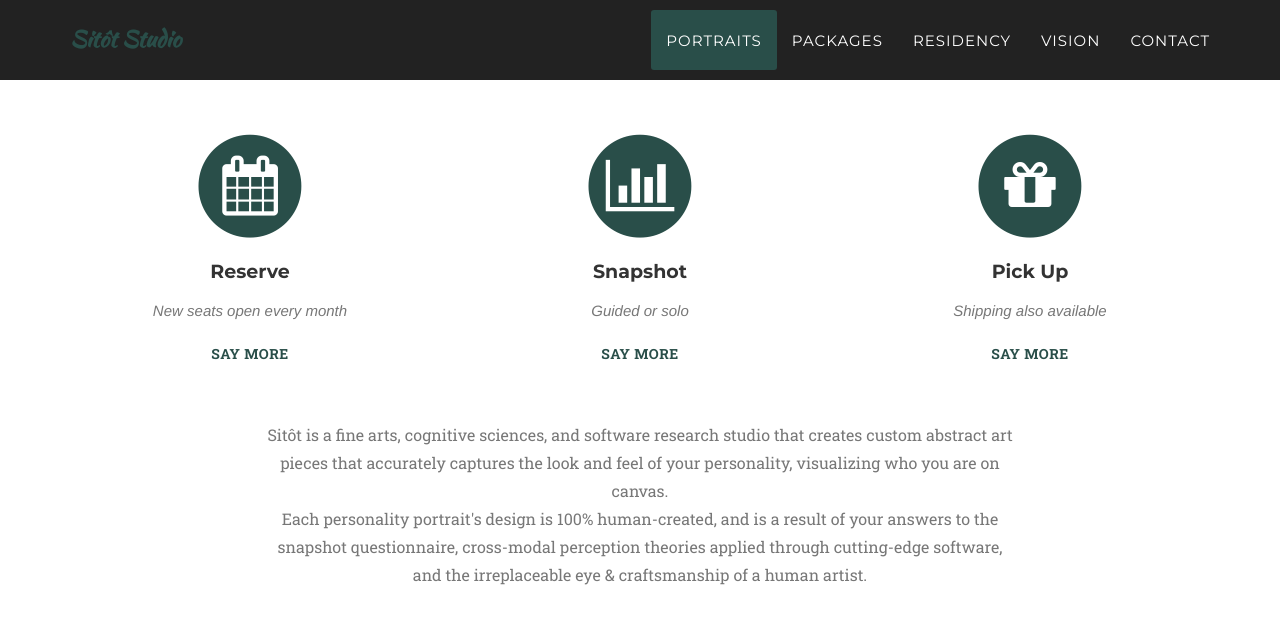
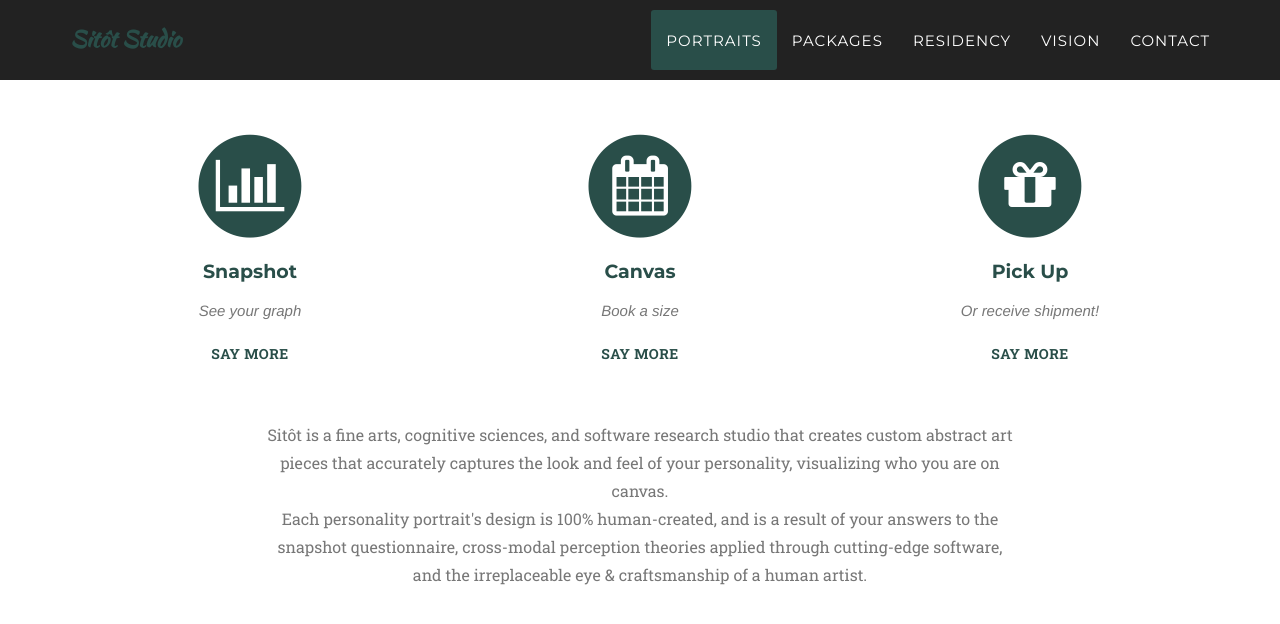
Before and after one commit to sitotstudio/sitotstudio.github.io, a Jekyll site: the page built from index.html, in a window 1280 px wide and 900 px high, scrolled down 1013 px. Shown: the top 624 px of the window. Built offline with Jekyll 4.4.1, drawn with Linux system fonts in a browser that asks for light colours; some web fonts are replaced.

Commit message:
Add links to order instructions

```diff
--- a/_includes/services.html
+++ b/_includes/services.html
@@ -7,43 +7,46 @@
                     <h3 class="section-subheading text-muted">Grab the studio's main offering in 3 simple steps</h3>
                 </div>
             </div>
+
             <div class="row text-center">
+                <div class="col-md-4 service-item">
+                    <span class="fa-stack fa-4x">
+                        <a href="https://sitot.ca/snapshot"><i class="fa fa-circle fa-stack-2x text-primary"></i>
+                        <i class="fa fa-bar-chart fa-stack-1x fa-inverse"></i></a>
+                    </span>
+                    <a href="https://sitot.ca/snapshot"><h4 class="service-heading">Snapshot</h4></a>
+                    <p class="service-subtitle text-muted">See your graph</p>
+                    <p class="service-description text-muted">
+                        We manually write a short description of each result email we send, so please allow 24 hours to receive yours!<br>
+                        Sitôt's snapshot questionnaire captures who you are at a moment in time, since, like our physical body, our thoughts are also expected to change and grow with time.<br><br>
+                        The snapshot questionnaire consists of 60 questions we wrote that build an understanding of you; how you perceive yourself, how you portray yourself to others, how others perceive you, how you want to be perceived, how much your environment influences you, and additional questions derived from CPAI traits. Your responses create a bar chart that describes your personality in visual language, forming your visual descriptor profile.<br>
+                    </p>
+                    <a href="#" class="toggle-description">Say more</a>
+                </div>
                 <div class="col-md-4 service-item">
                     <span class="fa-stack fa-4x">
                         <a href="https://ko-fi.com/sitotstudio"><i class="fa fa-circle fa-stack-2x text-primary"></i>
                         <i class="fa fa-calendar fa-stack-1x fa-inverse"></i></a>
                     </span>
-                    <h4 class="service-heading">Reserve</h4>
-                    <p class="service-subtitle text-muted">New seats open every month</p>
+                    <a href="https://ko-fi.com/sitotstudio"><h4 class="service-heading">Canvas</h4></a>
+                    <p class="service-subtitle text-muted">Book a size</p>
                     <p class="service-description text-muted">
                         The artworks produced at Sitôt are all individually hand-painted using professional gallery-grade archival acrylics, on 100% cotton canvases, hand-stretched over frames made of locally-sourced wood from the pacific northwest.<br><br>
-                        Due to the intricate manual work needed for every piece, limited seats are available every month to ensure the design and execution quality of all portraits meets studio standards. If you have timing constraints, we will do our best to accommodate.<br>
+                        We have three default sizes to choose from, with prices ranging from 450CAD to 6200CAD. You can book through our ko-fi shop our through payment links in your snapshot results email!<br>
+                        Custom sizes are available as well, please email us at info@sitot.ca for a quote!<br>
                     </p>
                     <a href="#" class="toggle-description">Say more</a>
                 </div>
                 <div class="col-md-4 service-item">
                     <span class="fa-stack fa-4x">
-                        <a href="https://sitot.ca/snapshot"><i class="fa fa-circle fa-stack-2x text-primary"></i>
-                        <i class="fa fa-bar-chart fa-stack-1x fa-inverse"></i></a>
+                        <a href="https://maps.app.goo.gl/sFSpj8ogZPjCeKHc8?g_st=ic"><i class="fa fa-circle fa-stack-2x text-primary"></i>
+                        <i class="fa fa-gift fa-stack-1x fa-inverse"></i></a>
                     </span>
-                    <h4 class="service-heading">Snapshot</h4>
-                    <p class="service-subtitle text-muted">Guided or solo</p>
+                    <a href="https://maps.app.goo.gl/sFSpj8ogZPjCeKHc8?g_st=ic"><h4 class="service-heading">Pick Up</h4></a>
+                    <p class="service-subtitle text-muted">Or receive shipment!</p>
                     <p class="service-description text-muted">
-                        Sitôt's 20-minute snapshot questionnaire captures who you are at a moment in time, since, like our physical body, our thoughts are also expected to change and grow with time.<br><br>
-                        The snapshot questionnaire consists of 60 questions that build an understanding of you; how you perceive yourself, how you portray yourself to others, how others perceive you, how you want to be perceived, how much your environment influences you, and additional questions derived from CPAI traits. At the end of the session, we will have a bar chart that describes your personality in visual language, forming your visual descriptor profile.<br>
-                    </p>
-                    <a href="#" class="toggle-description">Say more</a>
-                </div>
-                <div class="col-md-4 service-item">
-                    <span class="fa-stack fa-4x">
-                        <i class="fa fa-circle fa-stack-2x text-primary"></i>
-                        <i class="fa fa-gift fa-stack-1x fa-inverse"></i>
-                    </span>
-                    <h4 class="service-heading">Pick Up</h4>
-                    <p class="service-subtitle text-muted">Shipping also available</p>
-                    <p class="service-description text-muted">
-                        Timelines vary depending on the selected portrait package and any additional custom requests, but we aim to complete your portrait within a month as a general guideline.<br><br>
-                        We will contact you once your portrait is complete, and you will be able to collect your art piece, and an accompanying booklet that contains your visual profile scores, a certificate of authenticity, and extra details about your portrait's creation.<br>
+                        Timelines vary depending on the size of the portrait, our 10"x10" portraits take two weeks to complete. If you need shipping, please ensure that option was selected on check-out, or contact us to confirm.<br><br>
+                        We will contact you once your portrait is complete, and you will be able to collect your art piece, a card of your visual profile scores used for your portrait's design, and a certificate of authenticity.<br>
                     </p>
                     <a href="#" class="toggle-description">Say more</a>
                 </div>
```
